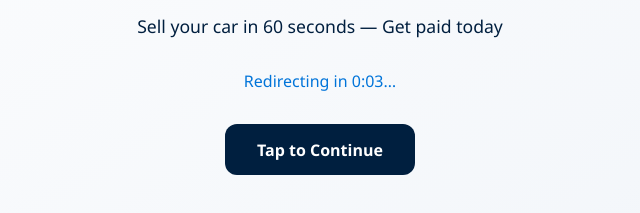
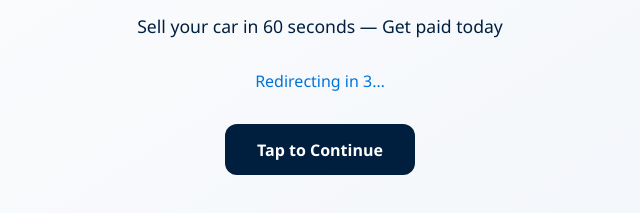
Before and after one commit to latifasuliman/recarra-site, a plain HTML site: page welcome.html in a window 1280 px wide. Shown: the part 399-612 px from the top of the page, 320-960 px from the left. Drawn offline with Linux system fonts and the light colour scheme.

Commit message:
Add files via upload

```diff
--- a/welcome.html
+++ b/welcome.html
@@ -3,13 +3,16 @@
 <html lang="en">
 <head>
   <meta charset="UTF-8"/>
-  <meta name="viewport" content="width=device-width, initial-scale=1.0"/>
+  <meta name="viewport" content="width=device-width, initial-scale=1.0, viewport-fit=cover"/>
+  <meta name="mobile-web-app-capable" content="yes"/>
+  <meta name="apple-mobile-web-app-capable" content="yes"/>
+  <meta name="apple-mobile-web-app-status-bar-style" content="black-translucent"/>
   <title>Welcome to Recarra</title>
   <meta name="theme-color" content="#001F3F"/>
   <style>
     body {
       margin: 0;
-      padding: 0;
+      padding: env(safe-area-inset-top) env(safe-area-inset-right) env(safe-area-inset-bottom) env(safe-area-inset-left);
       font-family: 'Segoe UI', sans-serif;
       background: linear-gradient(to bottom right, #ffffff, #f0f4f9);
       color: #001F3F;
@@ -62,7 +65,6 @@
 <body>
 
   <div class="logo-text blue" id="logoText">Recarra</div>
-
   <h1>Welcome to Recarra</h1>
   <p>Sell your car in 60 seconds — Get paid today</p>
   <p class="timer" id="timerText">Redirecting in 8…</p>
@@ -70,24 +72,19 @@
   <a href="index.html" class="button">Tap to Continue</a>
 
   <script>
-    // 5 min timer
+    // Timer for redirect
     let seconds = 8;
     const timerEl = document.getElementById("timerText");
-    function formatTime(sec) {
-      const m = Math.floor(sec / 60);
-      const s = sec % 60;
-      return m + ":" + (s < 10 ? "0" : "") + s;
-    }
     const interval = setInterval(() => {
       seconds--;
-      timerEl.textContent = "Redirecting in " + formatTime(seconds) + "…";
+      timerEl.textContent = "Redirecting in " + seconds + "…";
       if (seconds <= 0) {
         clearInterval(interval);
         window.location.href = "index.html";
       }
     }, 1000);
 
-    // Color rotation every 8 seconds
+    // Logo color cycling
     const colors = ["blue", "green", "orange", "red", "purple", "pink", "teal"];
     let index = 0;
     const logo = document.getElementById("logoText");
```
